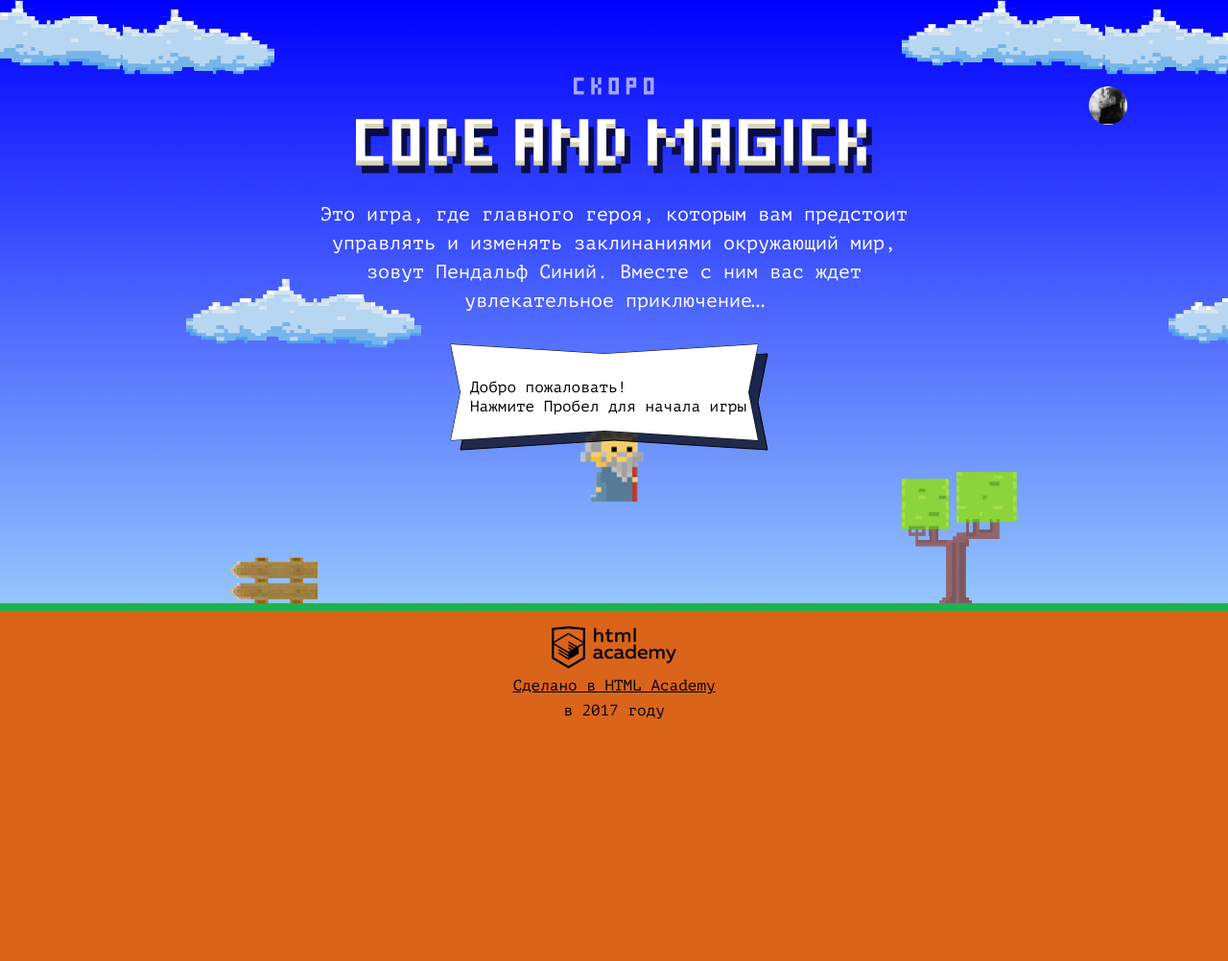
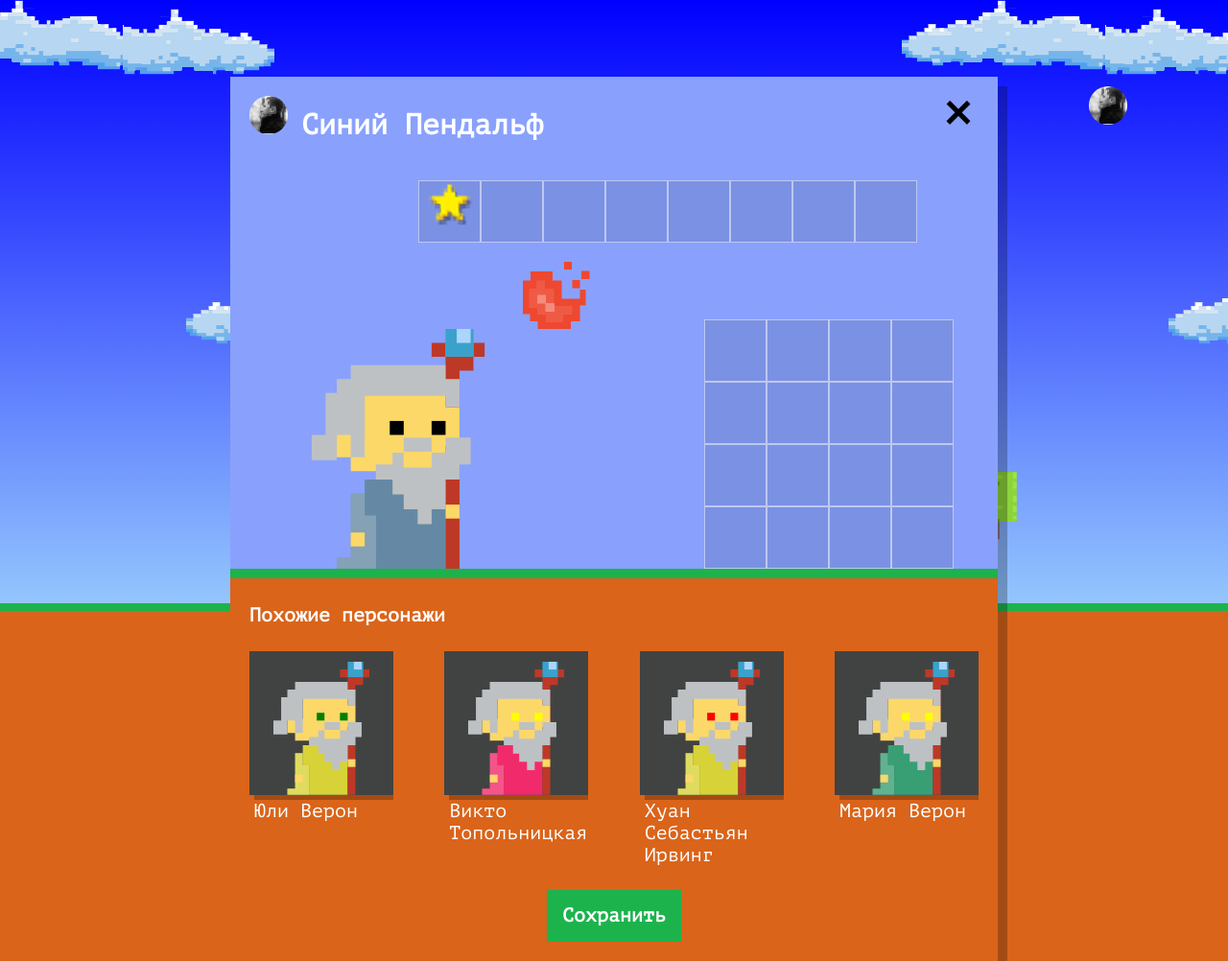
Before and after one commit to sedoi89/wizard, a website: page index.html in a window 1280 px wide. Shown: the whole page at 96% size. Before the commit the page ends 800 px from the top, so only its background shows below. Drawn offline with Linux system fonts and the light colour scheme.

```diff
--- a/index.html
+++ b/index.html
@@ -182,6 +182,7 @@
   </script>
   <script src="js/stat.js"></script>
   <script src="js/game.js"></script>
+  <script src="js/setup.js"></script>
 </body>
 
 </html>
--- /dev/null
+++ b/js/setup.js
@@ -0,0 +1,53 @@
+'use strict';
+
+const setup = document.querySelector(`.setup`);
+
+setup.classList.remove(`hidden`);
+
+document.querySelector(`.setup-similar`).classList.remove(`hidden`);
+
+const names = [`Иван`, `Хуан Себастьян`, `Мария`, `Кристо`, `Викто`, `Юли`, `Люпит`, `Вашингто`];
+const lastName = [`да Марья`, `Верон`, `Мирабелла`, `Вальц`, `Онопко`, `Топольницкая`, `Нионго`, `Ирвинг`];
+const coatColor = [`rgb(101, 137, 164)`, `rgb(241, 43, 107)`, `rgb(146, 100, 161)`, `rgb(56, 159, 117)`, `rgb(215, 210, 55)`, `rgb(0, 0, 0)`];
+const eyesColor = [`black`, `red`, `blue`, `yellow`, `green`];
+let getRandom = function (min, max) {
+  min = Math.ceil(min);
+  max = Math.floor(max);
+
+  return Math.floor(Math.random() * (max - min + 1)) + min;
+};
+
+
+let wizardName = function () {
+  return `${names[getRandom(0, names.length - 1)]}  ${lastName[getRandom(0, lastName.length - 1)]}`;
+};
+
+let wizard = [{
+  name: wizardName(),
+  coatColor: coatColor[`${getRandom(0, coatColor.length)}`],
+  eyesColor: eyesColor[`${getRandom(0, eyesColor.length)}`]
+}, {
+  name: wizardName(),
+  coatColor: coatColor[`${getRandom(0, coatColor.length)}`],
+  eyesColor: eyesColor[`${getRandom(0, eyesColor.length)}`]
+}, {
+  name: wizardName(),
+  coatColor: coatColor[`${getRandom(0, coatColor.length)}`],
+  eyesColor: eyesColor[`${getRandom(0, eyesColor.length)}`]
+}, {
+  name: wizardName(),
+  coatColor: coatColor[`${getRandom(0, coatColor.length)}`],
+  eyesColor: eyesColor[`${getRandom(0, eyesColor.length)}`]
+}];
+
+const similarListElement = document.querySelector(`.setup-similar-list`);
+
+const similarWizard = document.getElementById(`similar-wizard-template`).content.querySelector(`div`);
+
+for (let i = 0; i < 4; i++) {
+  let wizardElement = similarWizard.cloneNode(true);
+  wizardElement.querySelector(`.setup-similar-label`).textContent = wizard[i].name;
+  wizardElement.querySelector(`.wizard-coat`).style.fill = wizard[i].coatColor;
+  wizardElement.querySelector(`.wizard-eyes`).style.fill = wizard[i].eyesColor;
+  similarListElement.appendChild(wizardElement);
+}
```
